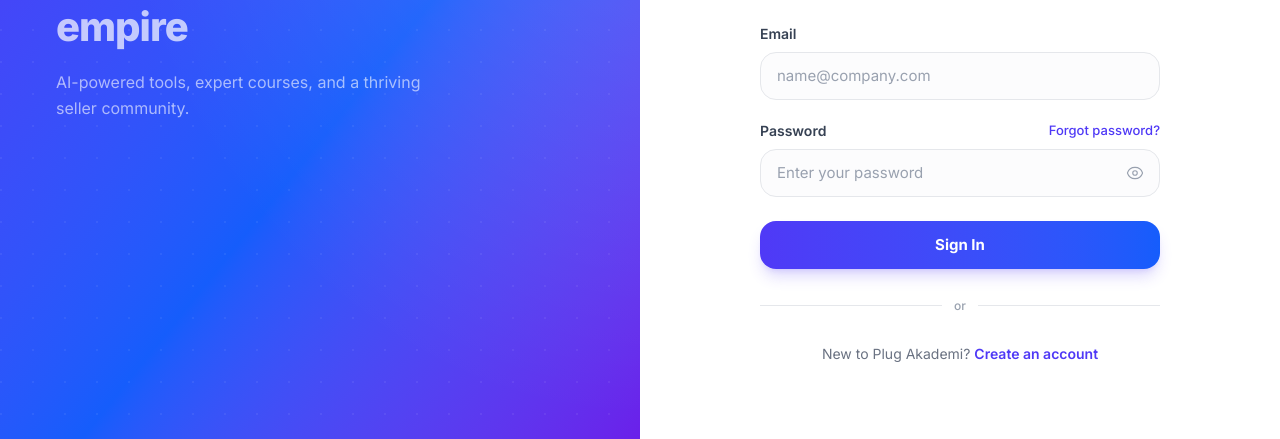
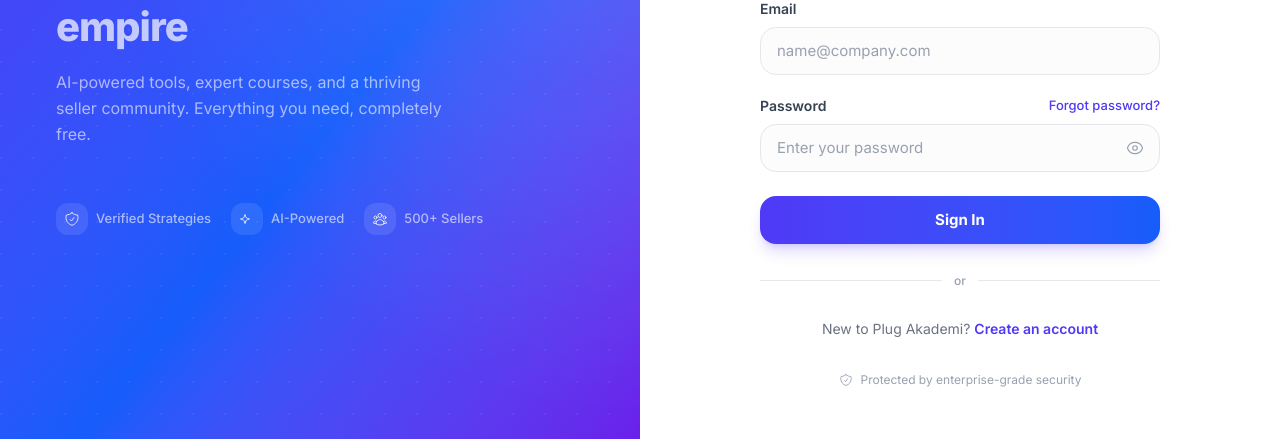
Before and after one commit to ulyss487/plugakademi-web, a React (Vite) app: page /login in a window 1280 px wide. Shown: the part 259-698 px from the top of the page. Built offline with nearby package versions, Linux system fonts and the light colour scheme; no server answers.

Commit message:
update: src/pages/login.tsx

```diff
--- a/src/pages/login.tsx
+++ b/src/pages/login.tsx
@@ -11,13 +11,9 @@
   const [loading, setLoading] = useState(false);
   const [error, setError] = useState("");
 
-  // If already logged in, go to full Expo dashboard
   useEffect(() => {
-    if (!authLoading && user) {
-      document.cookie = "pa_auth=1; path=/; max-age=31536000";
-      window.location.href = "/";
-    }
-  }, [authLoading, user]);
+    if (!authLoading && user) setLocation("/dashboard");
+  }, [authLoading, user, setLocation]);
 
   const handleLogin = async (e: React.FormEvent) => {
     e.preventDefault();
@@ -26,8 +22,7 @@
     setError("");
     try {
       await login(email, password);
-      document.cookie = "pa_auth=1; path=/; max-age=31536000";
-      window.location.href = "/";
+      setLocation("/dashboard");
     } catch (err: any) {
       const code = err?.code || "";
       if (code === "auth/user-not-found" || code === "auth/wrong-password" || code === "auth/invalid-credential") setError("Invalid email or password");
@@ -56,8 +51,12 @@
           <form onSubmit={handleLogin} className="flex flex-col gap-5">
             <div className="flex flex-col gap-2">
               <label className="text-[14px] font-semibold text-gray-700">Email</label>
-              <input type="email" value={email} onChange={(e) => { setEmail(e.target.value); setError(""); }} placeholder="name@company.com"
-                className="h-12 rounded-xl border border-gray-200 bg-gray-50/50 px-4 text-[15px] text-gray-900 outline-none transition-all placeholder:text-gray-400 focus:border-indigo-500 focus:bg-white focus:ring-2 focus:ring-indigo-500/20" />
+              <input
+                type="email" value={email}
+                onChange={(e) => { setEmail(e.target.value); setError(""); }}
+                placeholder="name@company.com"
+                className="h-12 rounded-xl border border-gray-200 bg-gray-50/50 px-4 text-[15px] text-gray-900 outline-none transition-all placeholder:text-gray-400 focus:border-indigo-500 focus:bg-white focus:ring-2 focus:ring-indigo-500/20"
+              />
             </div>
 
             <div className="flex flex-col gap-2">
@@ -66,8 +65,12 @@
                 <a href="#" className="text-[13px] font-medium text-indigo-600 hover:text-indigo-700">Forgot password?</a>
               </div>
               <div className="relative">
-                <input type={showPass ? "text" : "password"} value={password} onChange={(e) => { setPassword(e.target.value); setError(""); }} placeholder="Enter your password"
-                  className="h-12 w-full rounded-xl border border-gray-200 bg-gray-50/50 px-4 pr-12 text-[15px] text-gray-900 outline-none transition-all placeholder:text-gray-400 focus:border-indigo-500 focus:bg-white focus:ring-2 focus:ring-indigo-500/20" />
+                <input
+                  type={showPass ? "text" : "password"} value={password}
+                  onChange={(e) => { setPassword(e.target.value); setError(""); }}
+                  placeholder="Enter your password"
+                  className="h-12 w-full rounded-xl border border-gray-200 bg-gray-50/50 px-4 pr-12 text-[15px] text-gray-900 outline-none transition-all placeholder:text-gray-400 focus:border-indigo-500 focus:bg-white focus:ring-2 focus:ring-indigo-500/20"
+                />
                 <button type="button" onClick={() => setShowPass(!showPass)} className="absolute right-3 top-1/2 -translate-y-1/2 p-1 text-gray-400 hover:text-gray-600">
                   {showPass ? (
                     <svg width="18" height="18" fill="none" viewBox="0 0 24 24" stroke="currentColor" strokeWidth={1.5}><path strokeLinecap="round" strokeLinejoin="round" d="M3.98 8.223A10.477 10.477 0 0 0 1.934 12C3.226 16.338 7.244 19.5 12 19.5c.993 0 1.953-.138 2.863-.395M6.228 6.228A10.451 10.451 0 0 1 12 4.5c4.756 0 8.773 3.162 10.065 7.498a10.522 10.522 0 0 1-4.293 5.774M6.228 6.228 3 3m3.228 3.228 3.65 3.65m7.894 7.894L21 21m-3.228-3.228-3.65-3.65m0 0a3 3 0 1 0-4.243-4.243m4.242 4.242L9.88 9.88" /></svg>
@@ -93,6 +96,11 @@
             New to Plug Akademi?{" "}
             <button onClick={() => setLocation("/signup")} className="font-semibold text-indigo-600 hover:text-indigo-700">Create an account</button>
           </p>
+
+          <div className="mt-8 flex items-center justify-center gap-2 text-[12px] text-gray-400">
+            <svg width="14" height="14" fill="none" viewBox="0 0 24 24" stroke="currentColor" strokeWidth={1.5}><path strokeLinecap="round" strokeLinejoin="round" d="M9 12.75 11.25 15 15 9.75m-3-7.036A11.959 11.959 0 0 1 3.598 6 11.99 11.99 0 0 0 3 9.749c0 5.592 3.824 10.29 9 11.623 5.176-1.332 9-6.03 9-11.622 0-1.31-.21-2.571-.598-3.751h-.152c-3.196 0-6.1-1.248-8.25-3.285Z" /></svg>
+            Protected by enterprise-grade security
+          </div>
         </div>
       </div>
     </div>
@@ -104,6 +112,7 @@
     <div className="relative hidden w-1/2 overflow-hidden bg-gradient-to-br from-indigo-600 via-blue-600 to-violet-700 lg:block">
       <div className="pointer-events-none absolute inset-0 bg-[radial-gradient(ellipse_at_top_right,rgba(255,255,255,0.15),transparent_60%)]" />
       <div className="pointer-events-none absolute inset-0 opacity-[0.06]" style={{ backgroundImage: "radial-gradient(circle at 1px 1px, white 1px, transparent 0)", backgroundSize: "32px 32px" }} />
+
       <div className="relative flex h-full flex-col justify-between p-14">
         <div className="flex flex-col gap-10">
           <div className="flex items-center gap-3">
@@ -113,11 +122,31 @@
               <div className="text-[12px] font-medium text-white/50">Seller Academy</div>
             </div>
           </div>
+
           <div className="flex flex-col gap-5 mt-8">
-            <h1 className="text-[40px] font-extrabold leading-[1.1] tracking-tight text-white">Build your<br />Amazon FBA<br /><span className="text-white/70">empire</span></h1>
-            <p className="max-w-[400px] text-[16px] leading-relaxed text-white/60">AI-powered tools, expert courses, and a thriving seller community.</p>
+            <h1 className="text-[40px] font-extrabold leading-[1.1] tracking-tight text-white">
+              Build your<br />Amazon FBA<br />
+              <span className="text-white/70">empire</span>
+            </h1>
+            <p className="max-w-[400px] text-[16px] leading-relaxed text-white/60">
+              AI-powered tools, expert courses, and a thriving seller community. Everything you need, completely free.
+            </p>
+          </div>
+
+          <div className="flex gap-5 mt-4">
+            {[
+              { icon: <svg width="16" height="16" fill="none" viewBox="0 0 24 24" stroke="currentColor" strokeWidth={1.5}><path strokeLinecap="round" strokeLinejoin="round" d="M9 12.75 11.25 15 15 9.75m-3-7.036A11.959 11.959 0 0 1 3.598 6 11.99 11.99 0 0 0 3 9.749c0 5.592 3.824 10.29 9 11.623 5.176-1.332 9-6.03 9-11.622 0-1.31-.21-2.571-.598-3.751h-.152c-3.196 0-6.1-1.248-8.25-3.285Z" /></svg>, label: "Verified Strategies" },
+              { icon: <svg width="16" height="16" fill="none" viewBox="0 0 24 24" stroke="currentColor" strokeWidth={1.5}><path strokeLinecap="round" strokeLinejoin="round" d="M9.813 15.904 9 18.75l-.813-2.846a4.5 4.5 0 0 0-3.09-3.09L2.25 12l2.846-.813a4.5 4.5 0 0 0 3.09-3.09L9 5.25l.813 2.846a4.5 4.5 0 0 0 3.09 3.09L15.75 12l-2.846.813a4.5 4.5 0 0 0-3.09 3.09Z" /></svg>, label: "AI-Powered" },
+              { icon: <svg width="16" height="16" fill="none" viewBox="0 0 24 24" stroke="currentColor" strokeWidth={1.5}><path strokeLinecap="round" strokeLinejoin="round" d="M18 18.72a9.094 9.094 0 0 0 3.741-.479 3 3 0 0 0-4.682-2.72m.94 3.198.001.031c0 .225-.012.447-.037.666A11.944 11.944 0 0 1 12 21c-2.17 0-4.207-.576-5.963-1.584A6.062 6.062 0 0 1 6 18.719m12 0a5.971 5.971 0 0 0-.941-3.197m0 0A5.995 5.995 0 0 0 12 12.75a5.995 5.995 0 0 0-5.058 2.772m0 0a3 3 0 0 0-4.681 2.72 8.986 8.986 0 0 0 3.74.477m.94-3.197a5.971 5.971 0 0 0-.94 3.197M15 6.75a3 3 0 1 1-6 0 3 3 0 0 1 6 0Zm6 3a2.25 2.25 0 1 1-4.5 0 2.25 2.25 0 0 1 4.5 0Zm-13.5 0a2.25 2.25 0 1 1-4.5 0 2.25 2.25 0 0 1 4.5 0Z" /></svg>, label: "500+ Sellers" },
+            ].map((item) => (
+              <div key={item.label} className="flex items-center gap-2">
+                <div className="flex h-8 w-8 items-center justify-center rounded-lg bg-white/10 text-white/80">{item.icon}</div>
+                <span className="text-[13px] font-medium text-white/60">{item.label}</span>
+              </div>
+            ))}
           </div>
         </div>
+
         <div className="text-[12px] text-white/30">&copy; 2026 Plug Akademi. All rights reserved.</div>
       </div>
     </div>
```
